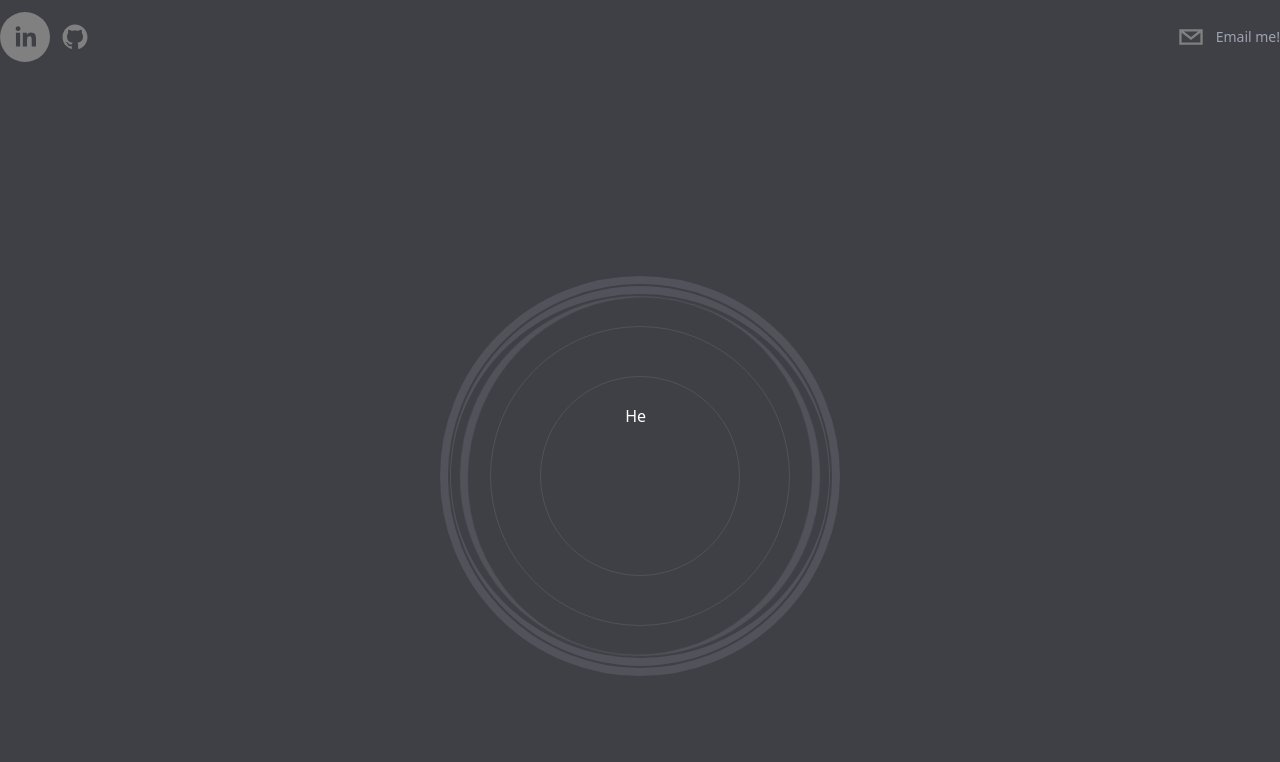
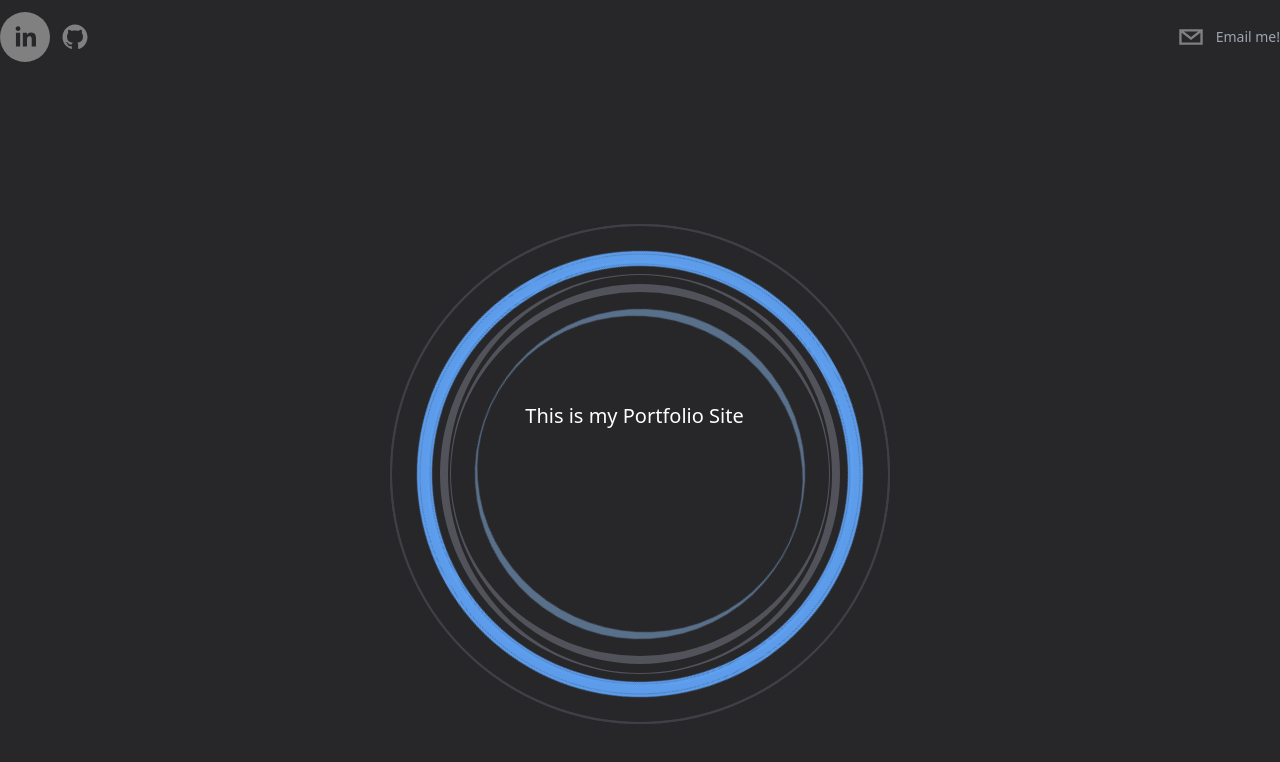
Before and after one commit to mcstewart76/Portfolio-Next, a Next.js app in the folder portfolio-next/: page / in a window 1280 px wide. Shown: the top 762 px of the page. Built offline with nearby package versions, Linux system fonts and the light colour scheme.

Commit message:
MVP Hero section added

```diff
--- a/portfolio-next/components/Hero.tsx
+++ b/portfolio-next/components/Hero.tsx
@@ -6,18 +6,17 @@ type Props = {}
 
 export default function Hero({}: Props) {
     const [text, count]  = useTypewriter({
-    words: ['Hello', 'World'],
+    words: ['Hello My Name Is Chris', 'This is my Portfolio Site', 'I am a Full Stack Developer', 'I am also a Coffee Lover'],
     loop: true,
     delaySpeed: 2000,
     });
   return (
     <div className='h-screen flex flex-col space-y-8 items-center justify-center text-center overflow-hidden'>
         <Squares/>
-        <h1>
-            <span>{text}</span>
+        <h1 className='text-xl'>
+            <span >{text}</span>
             <Cursor />
         </h1>
-
     </div>
   )
 }
--- a/portfolio-next/components/Squares.tsx
+++ b/portfolio-next/components/Squares.tsx
@@ -6,21 +6,69 @@ type Props = {}
 function Squares({ }: Props) {
     return (
         <div className='relative flex justify-center items-center'>
-            <div className='border rounded-full absolute  mt-52  border-zinc-600 h-[400px] w-[400px] border-x-8 border-y-8' />
-            <div className='border rounded-full absolute  mt-52 border-zinc-600 h-[380px] w-[380px] border-x-6 border-y-8  ' />
-            <div />
+            <motion.div className='border rounded-full absolute  mt-52 border-zinc-700 h-[500px] w-[500px] border-x-2 border-y-2 '
+                animate={{
+                    scale: [2.5, 2.2, 2.75, 2, 1.5, 1],
+                    opacity: [0, 1, 0, 1, 0, 1],
+
+                }}
+                initial={{ opacity: 0 }}
+                transition={{
+                    duration: 1.8
+                }}
+            />
+            <motion.div className='border rounded-full absolute  mt-52 border-zinc-700 h-[500px] w-[500px] border-x-2 border-y-2 '
+                animate={{
+                    opacity: [0, 1, 1, 0],
+
+                }}
+                initial={{ opacity: 0 }}
+                transition={{
+                    duration: 20, repeat: Infinity
+                }}
+            />
             <motion.div
-                className='border rounded-full absolute  mt-52 border-zinc-600 h-[360px] w-[360px] border-x-8 border-y-6'
-                animate={{ rotate: 360 }}
+                className='border rounded-full absolute  mt-52 border-blue-400 h-[420px] w-[420px] ring ring-inset-4
+                 ring-blue-400  ring-offset-blue-400 border-x-2 border-y-2 '
+                animate={{
+                    rotate: 360,
+                    opacity: [0, 1, 1, 1, 0],
+
+                }}
+                initial={{ opacity: 0 }}
                 transition={{
-                    duration: 15,
-                    ease: "linear",
+                    duration: 10, repeat: Infinity
                 }}
+            >
+            </motion.div>
+            <motion.div className='border rounded-full absolute  mt-52  border-zinc-600 h-[400px] w-[400px] border-x-8 border-y-6' />
+            <motion.div className='border rounded-full absolute  mt-52 border-zinc-600 h-[380px] w-[380px] border-x-6 border-y-8  ' />
+            <motion.div
+                className='border rounded-full absolute  mt-52 border-blue-400 h-[440px] w-[440px] ring ring-inset-4
+                 ring-blue-400 ring-offset-blue-400 border-x-8 border-y-8 '
+                animate={{
+                    rotate: 360,
+                    opacity: [0, 1, 1, 1, 0],
 
-                >
-                </motion.div>
-            <div className='border rounded-full absolute  mt-52 border-zinc-600 h-[300px] w-[300px]' />
-            <div className='border rounded-full absolute  mt-52 border-zinc-600 h-[200px] w-[200px]   ' />
+                }}
+                initial={{ opacity: 0 }}
+                transition={{
+                    duration: 10, repeat: Infinity
+                }}
+            >
+            </motion.div>
+
+            <motion.div className='border rounded-full absolute  mt-52 border-blue-300 h-[330px] w-[330px] border-x-8 border-y-6 '
+                animate={{
+                    rotate: 360,
+                    opacity: [0, .5, 0, .5, 0, .5, 0, .5, 0, .5, 0, .5, 0],
+
+                }}
+                initial={{ opacity: 0 }}
+                transition={{
+                    duration: 20, repeat: Infinity
+                }} />
+
         </div>
     )
 }
--- a/portfolio-next/src/pages/index.tsx
+++ b/portfolio-next/src/pages/index.tsx
@@ -16,7 +16,7 @@ export default function Home() {
         <link rel="icon" href="/favicon.ico" />
       </Head>
       <main >
-        <div className="bg-zinc-700 text-white h-screen snap-y snap-mandatory overflow-scroll">
+        <div className="bg-zinc-800 text-white h-screen snap-y snap-mandatory overflow-scroll">
           <Header />
           {/* Hero */}
           <section id='hero' className="snap-center">
```
